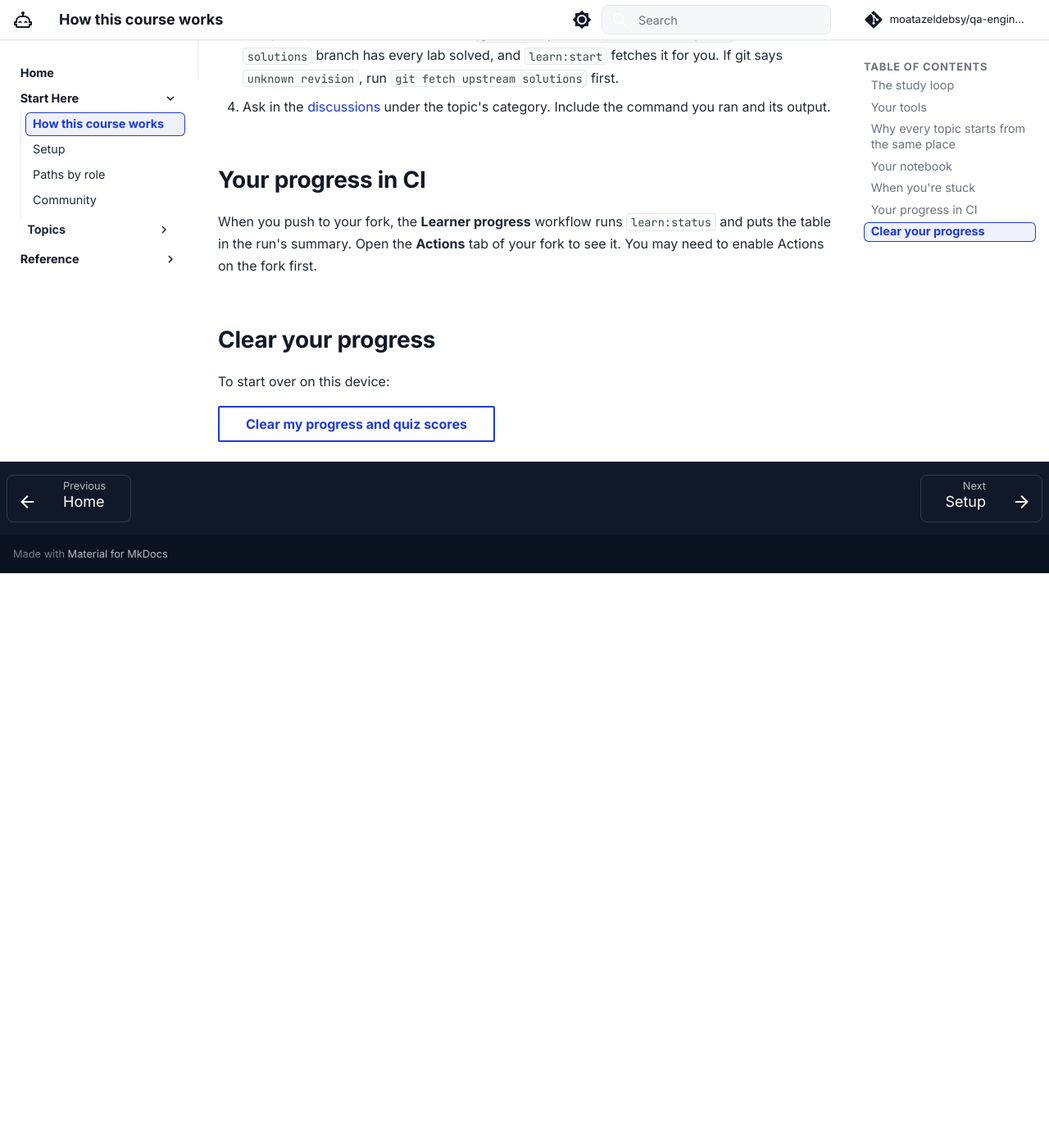
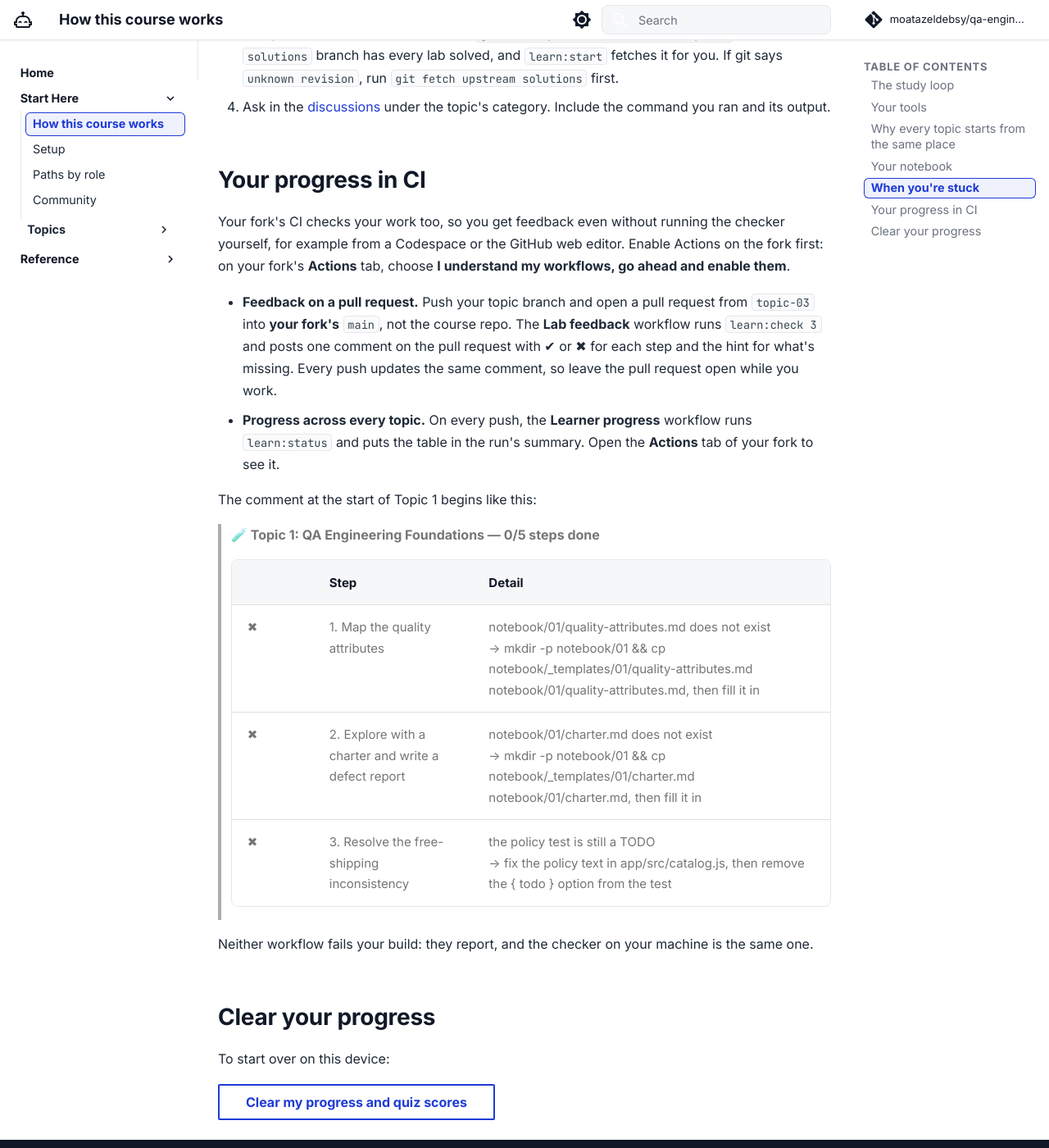
Before and after one commit to moatazeldebsy/qa-ai-era-workshop, an MkDocs documentation site: the page built from docs/start/how-it-works.md, in a window 1280 px wide and 1400 px high, scrolled down 2381 px. Shown: the whole window at 82% size. Built offline with MkDocs 1.6.1 and Material for MkDocs 9.7.7, drawn with Linux system fonts in a browser that asks for light colours; comment, search, counter and statistics services are not loaded; before the commit the page ends 3080 px from its top, so only the background shows below that.

Commit message:
feat: comment lab feedback on topic-branch PRs in learners' forks
A new Lab feedback workflow runs `learn:check <topic>` when a learner opens
a pull request from a topic-NN branch into their fork's main, and keeps one
comment on the PR up to date with each step's status and hint. It reports
and never fails the build, and it skips the course repo itself.

`learn:check <topic> --json` prints the full result for the workflow to format.

Co-Authored-By: Claude Opus 5.5 <noreply@anthropic.com>

```diff
--- a/docs/start/how-it-works.md
+++ b/docs/start/how-it-works.md
@@ -60,7 +60,22 @@ Some steps are thinking work: a partition table, a charter, an explanation. Thos
 
 ## Your progress in CI
 
-When you push to your fork, the **Learner progress** workflow runs `learn:status` and puts the table in the run's summary. Open the **Actions** tab of your fork to see it. You may need to enable Actions on the fork first.
+Your fork's CI checks your work too, so you get feedback even without running the checker yourself, for example from a Codespace or the GitHub web editor. Enable Actions on the fork first: on your fork's **Actions** tab, choose **I understand my workflows, go ahead and enable them**.
+
+- **Feedback on a pull request.** Push your topic branch and open a pull request from `topic-03` into **your fork's** `main`, not the course repo. The **Lab feedback** workflow runs `learn:check 3` and posts one comment on the pull request with ✔ or ✖ for each step and the hint for what's missing. Every push updates the same comment, so leave the pull request open while you work.
+- **Progress across every topic.** On every push, the **Learner progress** workflow runs `learn:status` and puts the table in the run's summary. Open the **Actions** tab of your fork to see it.
+
+The comment at the start of Topic 1 begins like this:
+
+> **🧪 Topic 1: QA Engineering Foundations — 0/5 steps done**
+>
+> | | Step | Detail |
+> |---|---|---|
+> | ✖ | 1. Map the quality attributes | notebook/01/quality-attributes.md does not exist<br>→ mkdir -p notebook/01 && cp notebook/_templates/01/quality-attributes.md notebook/01/quality-attributes.md, then fill it in |
+> | ✖ | 2. Explore with a charter and write a defect report | notebook/01/charter.md does not exist<br>→ mkdir -p notebook/01 && cp notebook/_templates/01/charter.md notebook/01/charter.md, then fill it in |
+> | ✖ | 3. Resolve the free-shipping inconsistency | the policy test is still a TODO<br>→ fix the policy text in app/src/catalog.js, then remove the { todo } option from the test |
+
+Neither workflow fails your build: they report, and the checker on your machine is the same one.
 
 ## Clear your progress
 
```
Also changed, not shown: docs/start/setup.md (+2 -0 lines), 2 other files.
